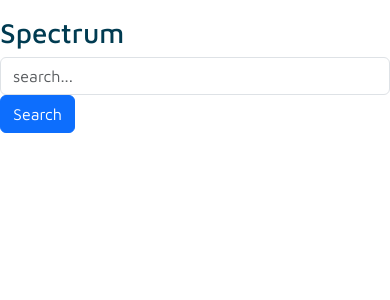
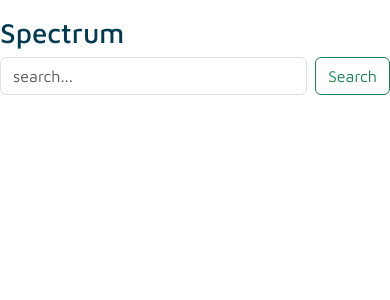
Before and after one commit to nmunro/spectrum, a Django app: page / in a window 390 px wide. Shown: the part 96-396 px from the top of the page. Run offline with Django 4.2, Linux system fonts and the light colour scheme; parts of the project's set-up code (start-up, migrations or seed data) failed here and were passed over; some libraries are stand-ins or nearby versions.

Commit message:
search bar change

```diff
--- a/info/templates/info/index.html
+++ b/info/templates/info/index.html
@@ -11,15 +11,10 @@
 
 {% block content %}
     <h1>Spectrum</h1>
-    <form method="GET" class="row form">
-      <div class="col-lg-11 col-xl-11">
-        <input type="text" name="search" placeholder="search..." class="form-control" />
-      </div>
-      <div class="col-lg-1 col-xl-1">
-        <button type="submit" class="btn btn-primary">Search</button>
-      </div>
-    </form>
-
+    <form method="GET" class="d-flex col-lg-4  col-md-6 col-xs-12 mx-auto mx-auto">
+      <input type="text" name="search" placeholder="search..." class="form-control" />
+      <button type="submit" class="btn btn-outline-success ms-2">Search</button>
+  </form>
     {% if results %}
       <table class="table">
         <thead>
```
